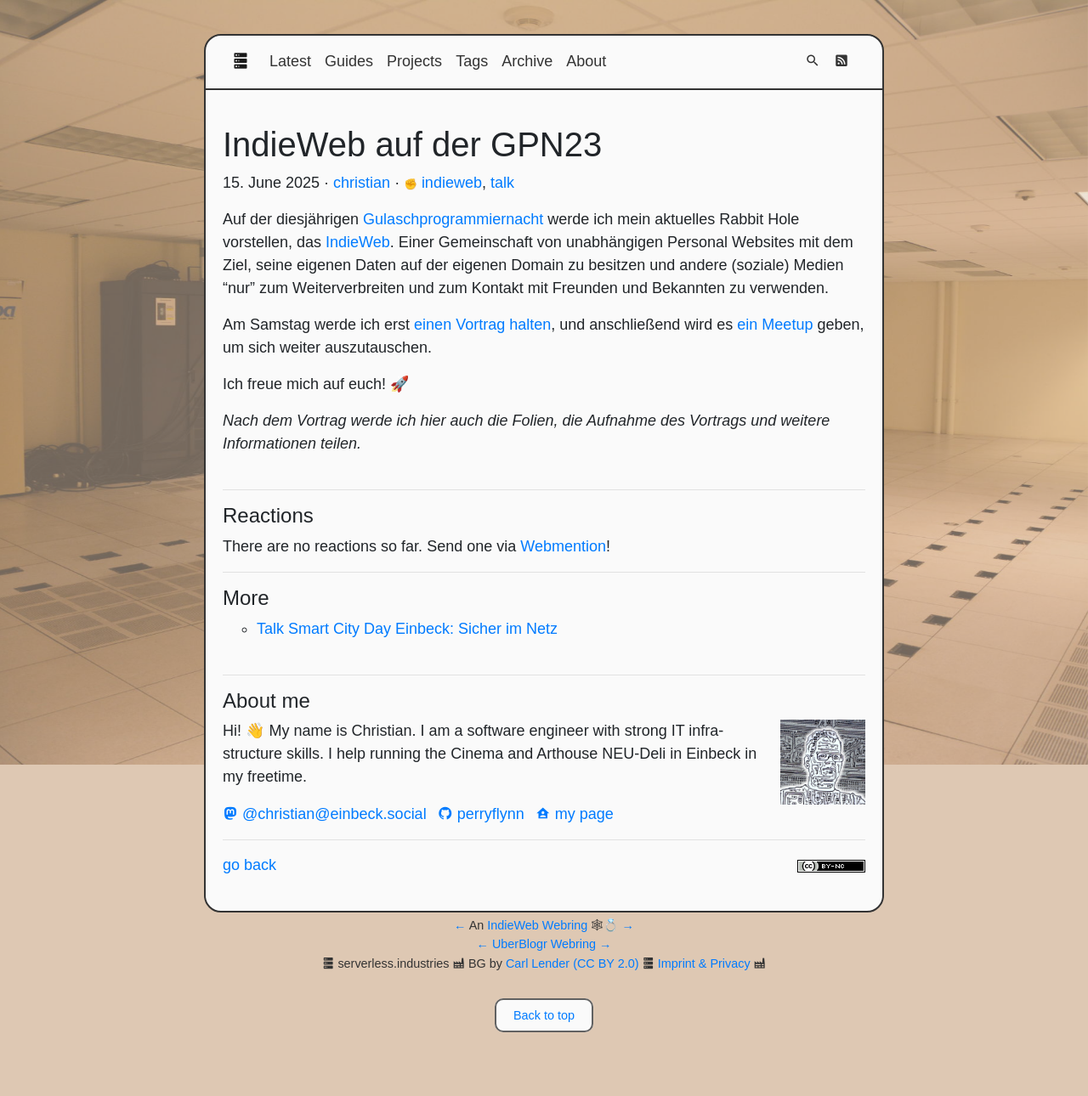
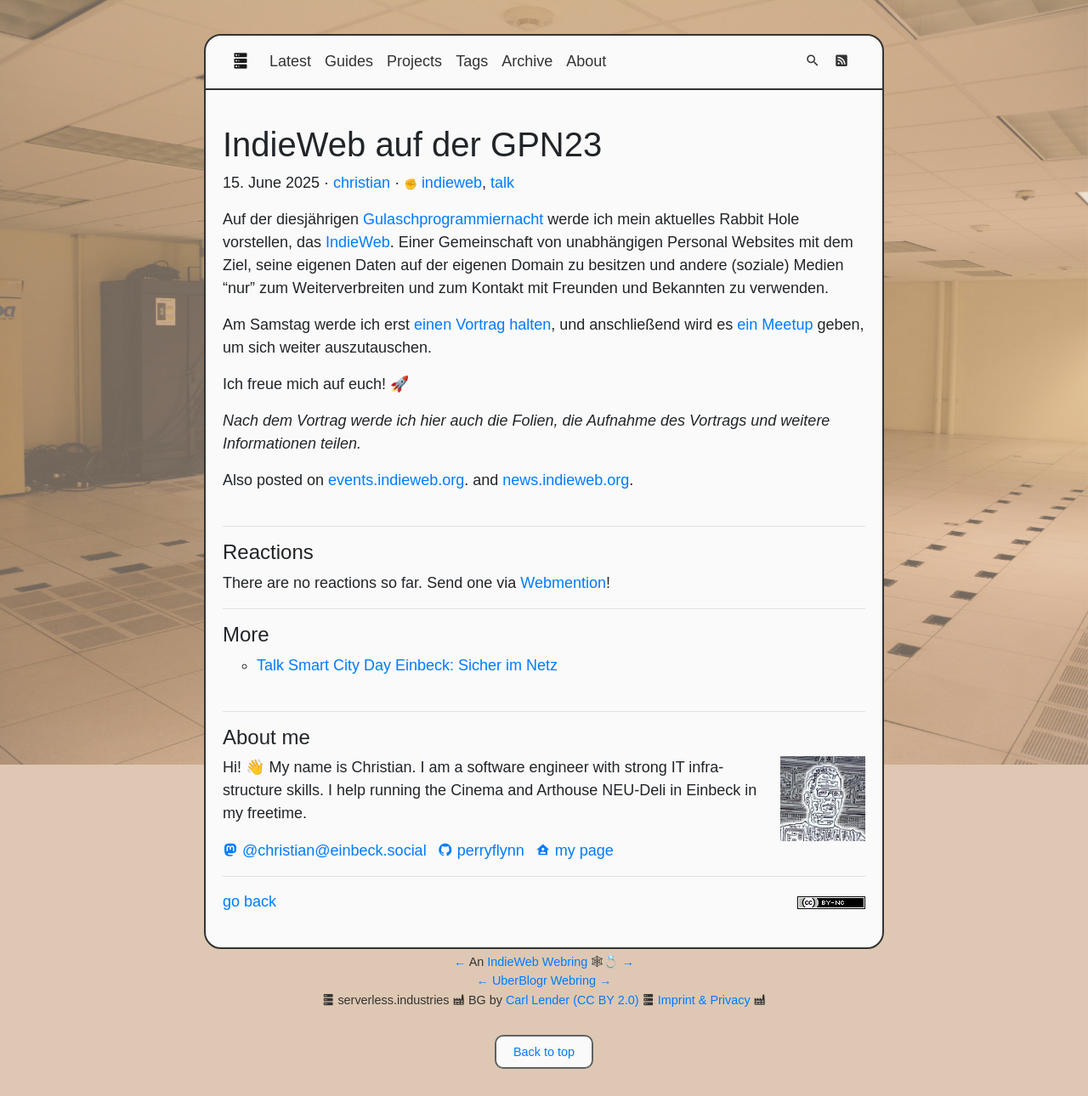
Before and after one commit to perryflynn/serverless.industries, a Jekyll site: the page built from src/_posts/2025/2025-06-15-indieweb-gpn23.md, in a window 1280 px wide. Shown: the whole page at 85% size. Built offline with Jekyll 4.4.1, drawn with Linux system fonts in a browser that asks for light colours; before the commit the page ends 1247 px from its top, so only the background shows below that.

Commit message:
add syndication url

```diff
--- a/src/_posts/2025/2025-06-15-indieweb-gpn23.md
+++ b/src/_posts/2025/2025-06-15-indieweb-gpn23.md
@@ -21,3 +21,6 @@
 Ich freue mich auf euch! 🚀
 
 *Nach dem Vortrag werde ich hier auch die Folien, die Aufnahme des Vortrags und weitere Informationen teilen.*
+
+Also posted on [events.indieweb.org](https://events.indieweb.org/2025/06/meetup-at-gulaschprogrammiernacht-in-karlsruhe-germany-oTBMLIAsmwpJ).
+and [news.indieweb.org](https://news.indieweb.org/de){:.u-syndication}.
```
